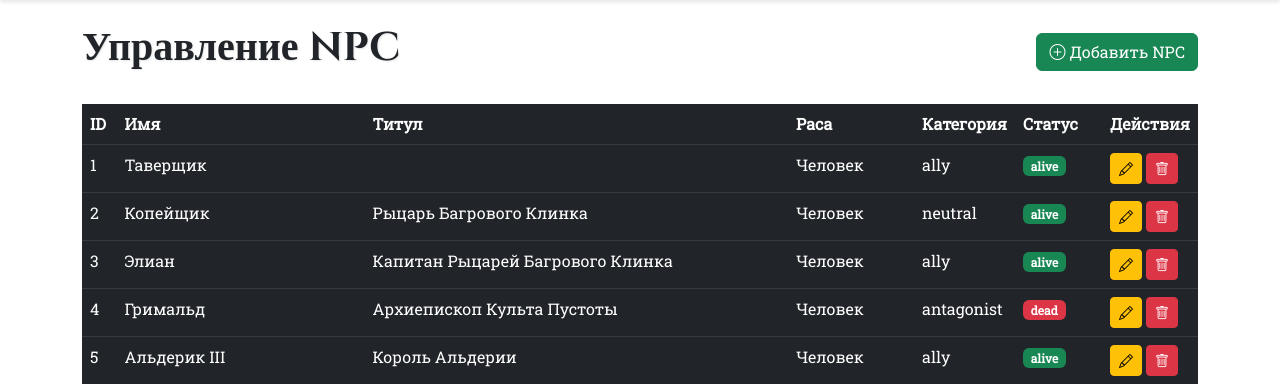
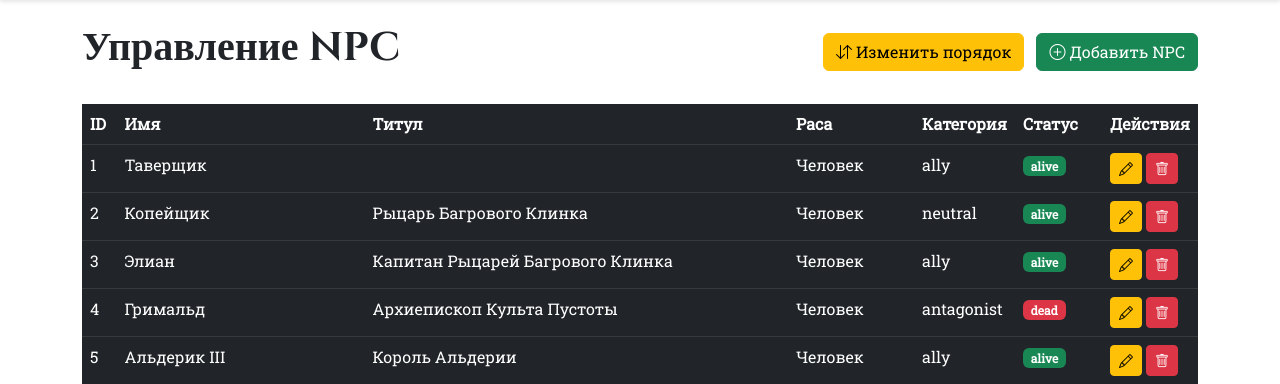
Before and after one commit to Yoru0519/Echoes_of_The_Void, a Flask app: page /admin/npcs in a window 1280 px wide. Shown: the part 56-440 px from the top of the page. Run offline with Flask 3, Linux system fonts and the light colour scheme; a user stored in the database is signed in.

Commit message:
Add files via upload

```diff
--- a/templates/admin/npcs.html
+++ b/templates/admin/npcs.html
@@ -4,10 +4,15 @@
 
 {% block content %}
 <div class="d-flex justify-content-between align-items-center mb-4">
-    <h1 class="cinzel text-shadow">Управление NPC</h1>
-    <a href="{{ url_for('add_npc') }}" class="btn btn-success">
-        <i class="bi bi-plus-circle"></i> Добавить NPC
-    </a>
+    <h1 class="cinzel text-dark">Управление NPC</h1>
+    <div>
+        <a href="{{ url_for('admin_npcs_reorder') }}" class="btn btn-warning me-2">
+            <i class="bi bi-arrow-down-up"></i> Изменить порядок
+        </a>
+        <a href="{{ url_for('add_npc') }}" class="btn btn-success">
+            <i class="bi bi-plus-circle"></i> Добавить NPC
+        </a>
+    </div>
 </div>
 
 <div class="table-responsive">
```
